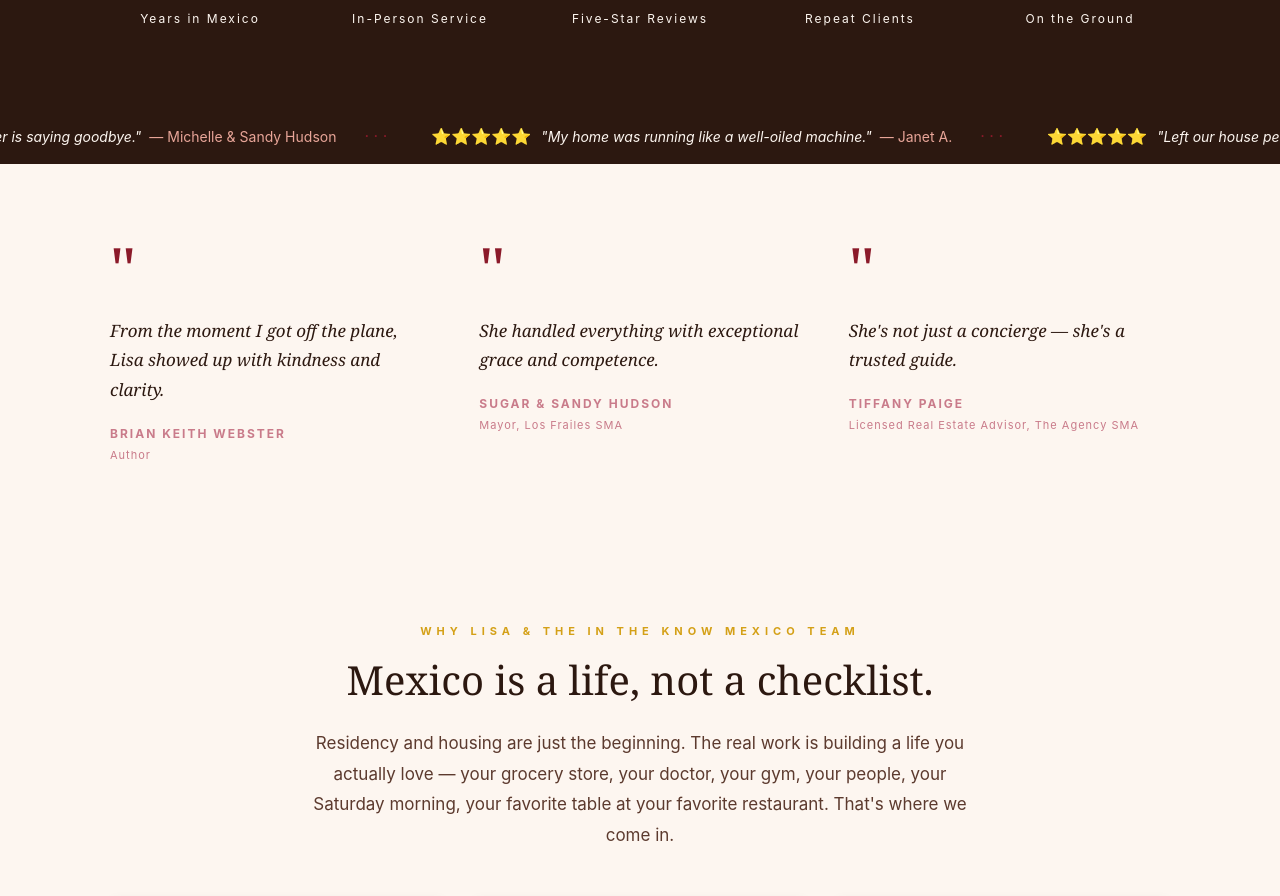
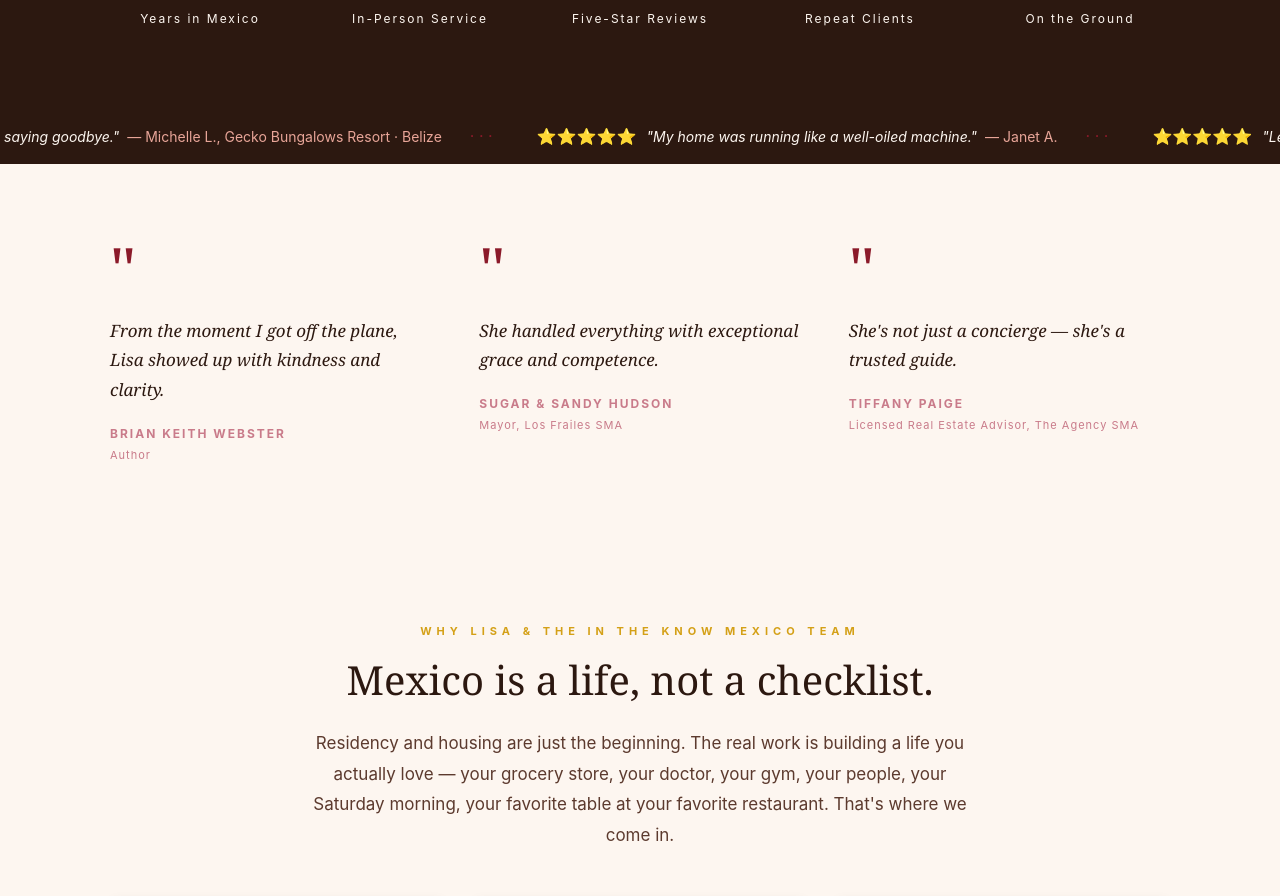
Before and after one commit to IntheknowMX/intheknowmx.com, a Next.js app: page / in a window 1280 px wide. Shown: the part 968-1864 px from the top of the page. Built offline with nearby package versions, Linux system fonts and the light colour scheme.

Commit message:
Update ticker attribution to Michelle L., Gecko Bungalows Resort · Belize

```diff
--- a/app/page.tsx
+++ b/app/page.tsx
@@ -159,7 +159,7 @@ export default function Home() {
             <span key={copy} className="ticker-item">
               {[
                 { text: '"We never worried once."', name: 'Amy H.' },
-                { text: '"The hardest part about having her is saying goodbye."', name: 'Michelle & Sandy Hudson' },
+                { text: '"The hardest part about having her is saying goodbye."', name: 'Michelle L., Gecko Bungalows Resort · Belize' },
                 { text: '"My home was running like a well-oiled machine."', name: 'Janet A.' },
                 { text: '"Left our house perfectly clean and exactly how we left it, just a little better."', name: 'Claire H.' },
                 { text: '"I always feel safe when she sits my pets."', name: 'Karla S.' },
```
